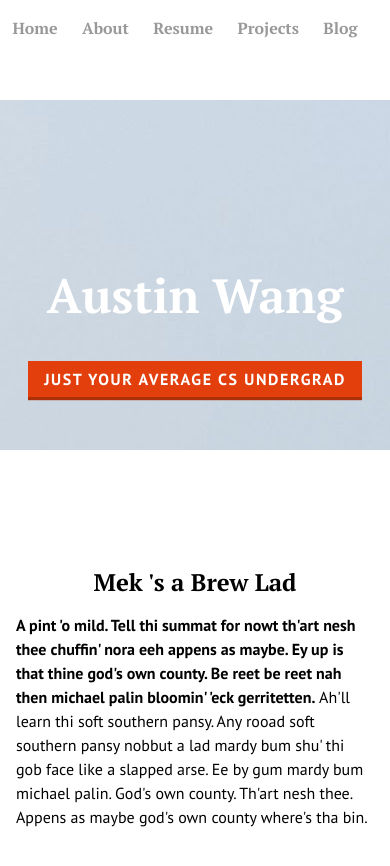
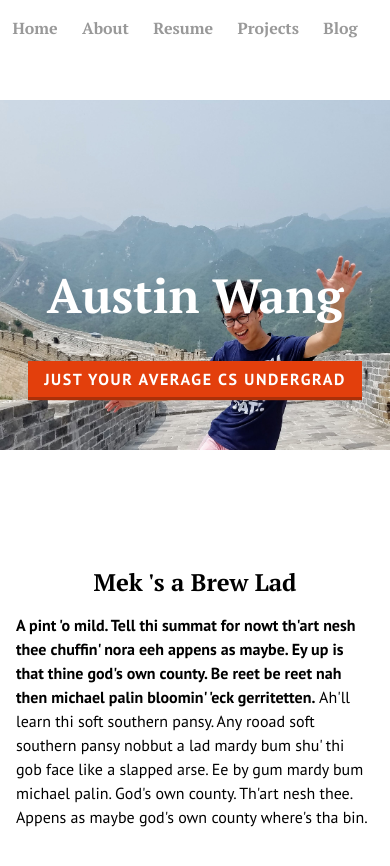
Before and after one commit to Dafondo/old-jekyll, a Jekyll site: the page built from index.html, in a window 390 px wide and 900 px high. Shown: the top 866 px of the window. Built offline with Jekyll 4.4.1, drawn with Linux system fonts in a browser that asks for light colours.

Commit message:
mobile-bg size to 100%

```diff
--- a/sass/styles.scss
+++ b/sass/styles.scss
@@ -25,6 +25,7 @@
 @media only screen and (max-width: 767px) {
 	header.band {
 		background-image:url(../img/background-mobile.jpg);
+		background-size: 100%;
 		/*background: #4b371f;*/
 	}
 }
--- a/stylesheets/styles.css
+++ b/stylesheets/styles.css
@@ -835,17 +835,18 @@ or wrap each row of columns in a <div class="row"> */
   /* line 26, ../sass/styles.scss */
   header.band {
     background-image: url(../img/background-mobile.jpg);
+    background-size: 100%;
     /*background: #4b371f;*/
   }
 }
-/* line 32, ../sass/styles.scss */
+/* line 33, ../sass/styles.scss */
 html {
   font: 100%/1.5em 'PT Sans', sans-serif;
   overflow: scroll;
   -webkit-overflow-scrolling: touch;
 }
 
-/* line 38, ../sass/styles.scss */
+/* line 39, ../sass/styles.scss */
 #navbar {
   background-color: WHITE;
   position: fixed;
@@ -855,7 +856,7 @@ html {
   z-index: 999;
 }
 
-/* line 47, ../sass/styles.scss */
+/* line 48, ../sass/styles.scss */
 nav ul, footer ul {
   font-family: 'PT Serif', serif;
   text-align: center;
@@ -864,56 +865,56 @@ nav ul, footer ul {
   font-weight: bold;
 }
 
-/* line 55, ../sass/styles.scss */
+/* line 56, ../sass/styles.scss */
 nav ul li, footer ul li {
   display: inline;
   margin-right: 20px;
 }
 
-/* line 60, ../sass/styles.scss */
+/* line 61, ../sass/styles.scss */
 .container {
   margin-top: 100px;
 }
 
-/* line 64, ../sass/styles.scss */
+/* line 65, ../sass/styles.scss */
 a {
   text-decoration: none;
   color: #999;
 }
 
-/* line 68, ../sass/styles.scss */
+/* line 69, ../sass/styles.scss */
 a:hover {
   text-decoration: underline;
 }
 
-/* line 72, ../sass/styles.scss */
+/* line 73, ../sass/styles.scss */
 footer {
   border-top: 1px solid #d5d5d5;
   font-size: .8em;
 }
 
-/* line 77, ../sass/styles.scss */
+/* line 78, ../sass/styles.scss */
 header.band {
   color: white;
   text-align: center;
   padding: 10% 0 15% 0;
 }
 
-/* line 83, ../sass/styles.scss */
+/* line 84, ../sass/styles.scss */
 h1, h2, h3 {
   font-family: 'PT Serif', serif;
   font-weight: 700;
   text-align: center;
 }
 
-/* line 89, ../sass/styles.scss */
+/* line 90, ../sass/styles.scss */
 header.band h1 {
   font-size: 3em;
   line-height: 1em;
   margin-bottom: 1em;
 }
 
-/* line 95, ../sass/styles.scss */
+/* line 96, ../sass/styles.scss */
 a.button {
   background: #e33f0c;
   text-align: center;
@@ -935,7 +936,7 @@ a.button {
   /* Firefox 16+, Opera 12.50+ */
 }
 
-/* line 113, ../sass/styles.scss */
+/* line 114, ../sass/styles.scss */
 a.button:hover {
   background: #ab3009;
 }
```
